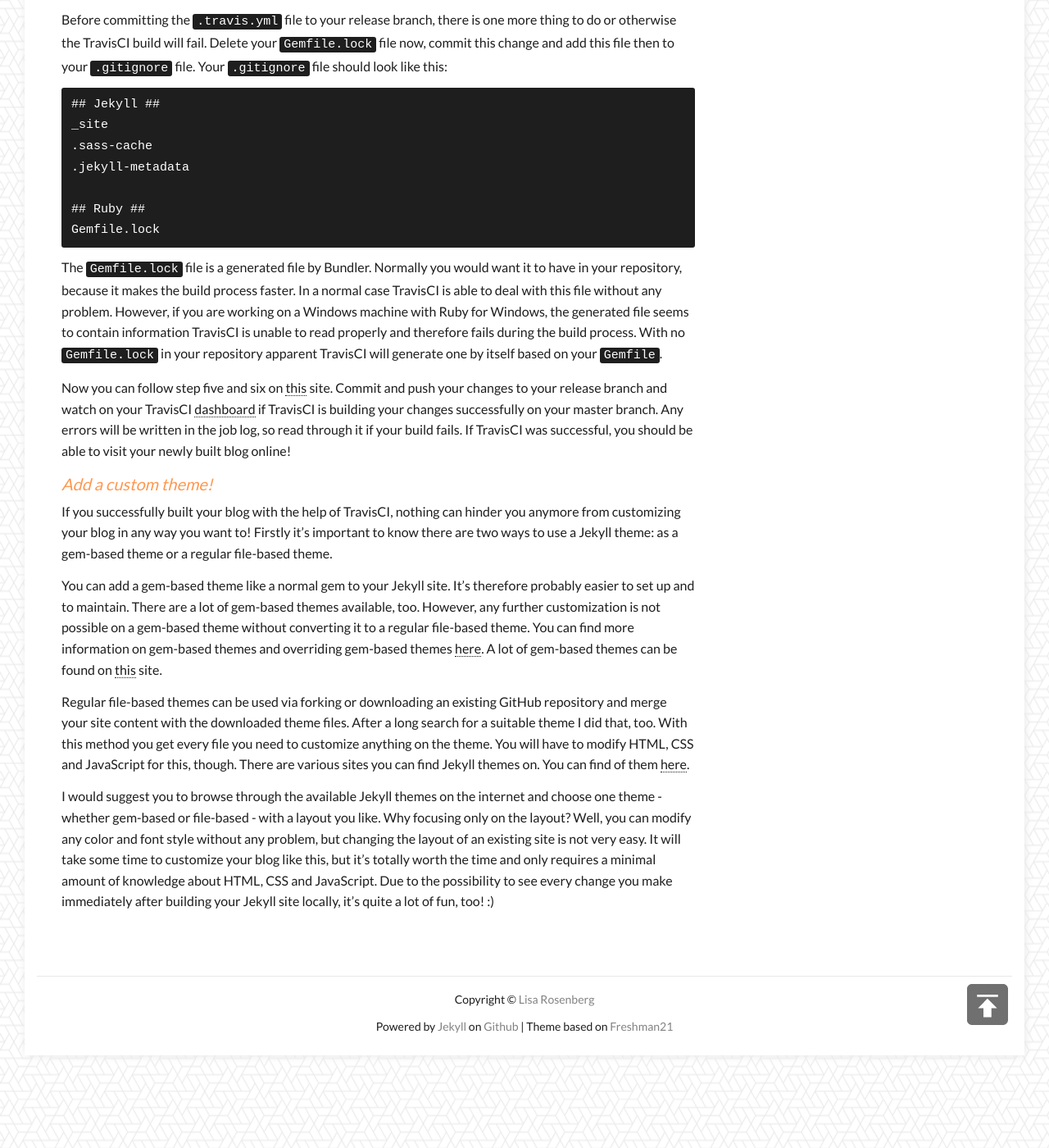
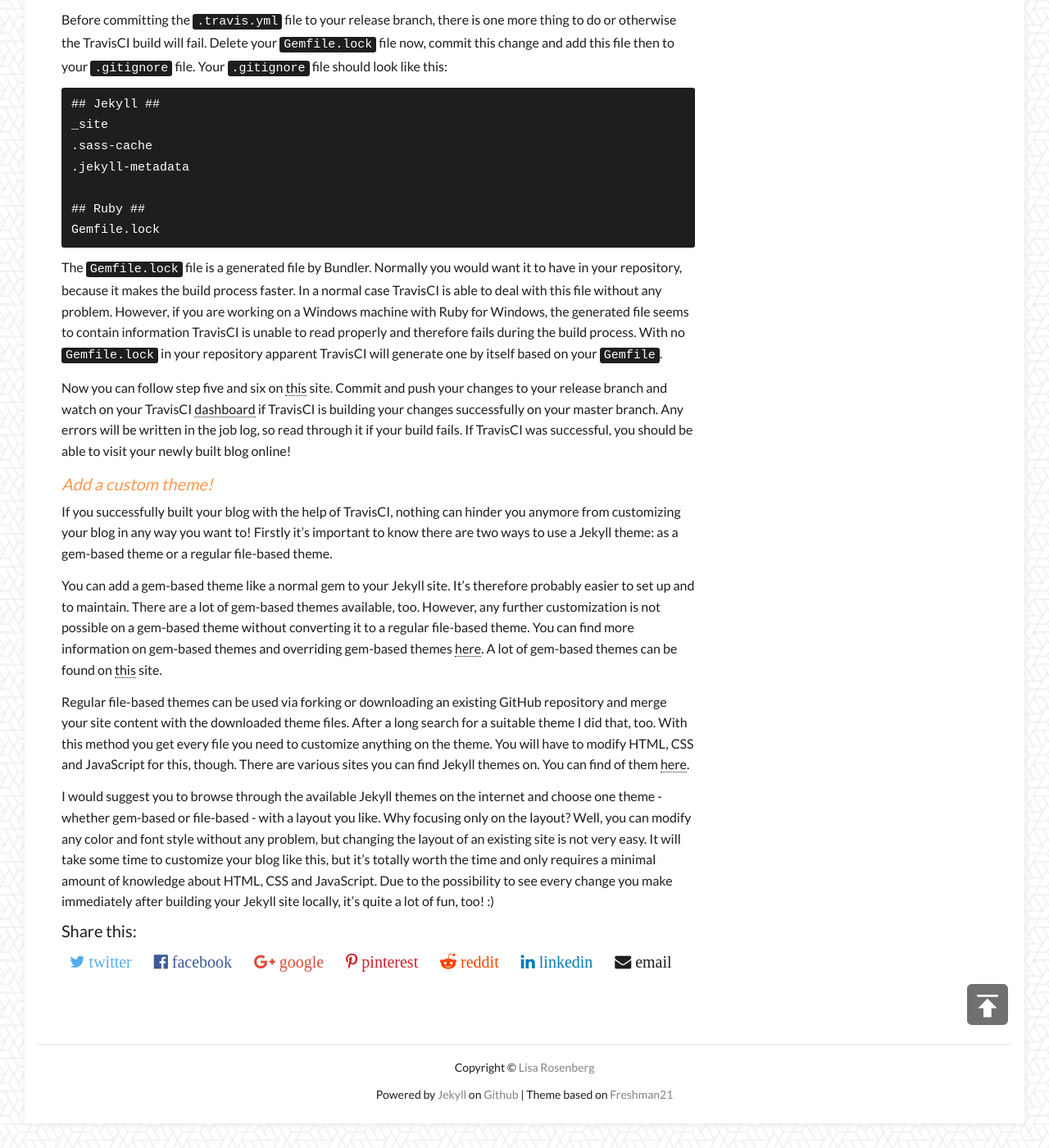
Before and after one commit to lisa-rosenberg/lisa-rosenberg.github.io, a Jekyll site: the page built from _posts/2018-10-23-setup-blog-with-jekyll-and-github-pages.md, in a window 1280 px wide and 1400 px high, scrolled down 8419 px. Shown: the whole window at 82% size. Built offline with Jekyll 4.4.1, drawn with Linux system fonts in a browser that asks for light colours; comment, search, counter and statistics services are not loaded; the table of contents is made by our own code.

Commit message:
Add share buttons

```diff
--- /dev/null
+++ b/_includes/share.html
@@ -0,0 +1,49 @@
+<div id="share-bar">
+
+    <h4>Share this:</h4>
+
+    <div class="share-buttons">
+
+        <a  href="https://twitter.com/intent/tweet?text={{ page.title }}&url={{ site.url }}{{ site.baseurl }}{{ page.url }}"
+            onclick="window.open(this.href, 'pop-up', 'left=20,top=20,width=500,height=500,toolbar=1,resizable=0'); return false;"
+            title="Share on Twitter" >
+            <i class="fa fa-twitter share-button"> twitter</i>
+        </a>
+
+        <a  href="https://www.facebook.com/sharer/sharer.php?u={{ site.url }}{{ site.baseurl }}{{ page.url }}"
+            onclick="window.open(this.href, 'pop-up', 'left=20,top=20,width=500,height=500,toolbar=1,resizable=0'); return false;"
+            title="Share on Facebook" >
+            <i class="fa fa-facebook-official share-button"> facebook</i>
+        </a>
+
+        <a  href="https://plus.google.com/share?url={{ site.url }}{{ site.baseurl }}{{ page.url }}"
+            onclick="window.open(this.href, 'pop-up', 'left=20,top=20,width=500,height=500,toolbar=1,resizable=0'); return false;"
+            title="Share on Google+" >
+            <i class="fa fa-google-plus share-button"> google</i>
+        </a>
+
+        <a  href="http://pinterest.com/pin/create/button/?url={{ site.url }}{{ site.baseurl }}{{ page.url }}"
+            onclick="window.open(this.href, 'pop-up', 'left=20,top=20,width=900,height=500,toolbar=1,resizable=0'); return false;"
+            title="Share on Pinterest" >
+            <i class="fa fa-pinterest-p share-button"> pinterest</i>
+        </a>
+
+        <a  href="http://www.reddit.com/submit?url={{ site.url }}{{ site.baseurl }}{{ page.url }}"
+            onclick="window.open(this.href, 'pop-up', 'left=20,top=20,width=900,height=500,toolbar=1,resizable=0'); return false;"
+            title="Share on Reddit" >
+            <i class="fa fa-reddit-alien share-button"> reddit</i>
+        </a>
+
+        <a  href="https://www.linkedin.com/shareArticle?mini=true&url={{ site.url }}{{ site.baseurl }}{{ page.url }}&title={{ page.title }}&summary={{ page.description }}&source={{ site.title }}"
+            onclick="window.open(this.href, 'pop-up', 'left=20,top=20,width=500,height=500,toolbar=1,resizable=0'); return false;"
+            title="Share on LinkedIn" >
+            <i class="fa fa-linkedin share-button"> linkedin</i>
+        </a>
+
+        <a  href="mailto:?subject={{ page.title }}&amp;body=Check out this site {{ site.url }}{{ site.baseurl }}{{ page.url }}"
+            title="Share via Email" >
+            <i class="fa fa-envelope share-button"> email</i>
+        </a>
+    </div>
+
+</div>
--- a/_layouts/post.html
+++ b/_layouts/post.html
@@ -38,6 +38,8 @@ layout: default
         {{ content | toc}}
     </article>
 
+    {% include share.html %}
+
 </div>
 
 {% include page_pagination.html%}
--- a/_sass/_layout.scss
+++ b/_sass/_layout.scss
@@ -306,6 +306,91 @@ q:after {
 }
 
 //#############################################################################
+//## Share Bar Settings
+//#############################################################################
+
+// Share bar
+#share-bar {
+  font-size: 20px;
+}
+
+// Title
+#share-bar h4 {
+  margin-bottom: 10px;
+  font-weight: 500;
+}
+
+// All buttons
+.share-buttons {
+}
+
+// Each button
+.share-button {
+  margin: 0px 3px 10px 0px;
+  padding: 5px 10px 5px 10px;
+}
+.share-button:hover {
+  opacity: 1;
+  color: $share-hover;
+}
+
+// Facebook button
+.fa-facebook-official {
+  color: $share-facebook;
+}
+.fa-facebook-official:hover {
+  background-color: $share-facebook;
+}
+
+// Twitter button
+.fa-twitter {
+  color: $share-twitter;
+}
+.fa-twitter:hover {
+  background-color: $share-twitter;
+}
+
+// Google-Plus button
+.fa-google-plus {
+  color: $share-googleplus;
+}
+.fa-google-plus:hover {
+  background-color: $share-googleplus;
+}
+
+// Pinterest button
+.fa-pinterest-p {
+  color: $share-pinterest;
+}
+.fa-pinterest-p:hover {
+  background-color: $share-pinterest;
+}
+
+// Reddit button
+.fa-reddit-alien {
+  color: $share-reddit;
+}
+.fa-reddit-alien:hover {
+  background-color: $share-reddit;
+}
+
+// LinkedIn button
+.fa-linkedin {
+  color: $share-linkedin;
+}
+.fa-linkedin:hover {
+  background-color: $share-linkedin;
+}
+
+// Email button
+.fa-envelope {
+  color: $share-email;
+}
+.fa-envelope:hover {
+  background-color: $share-email;
+}
+
+//#############################################################################
 //## Pagination Style Settings
 //#############################################################################
 
--- a/assets/css/main.scss
+++ b/assets/css/main.scss
@@ -13,6 +13,16 @@ $dark-gray:     darken($gray, 40%);
 $black:         #1e1e1e;
 $accent:        #fe9850;
 $dark-accent:   darken($accent, 25%);
+
+// Share Button Colors
+$share-twitter:       #55acee;
+$share-facebook:      #3b5998;
+$share-googleplus:    #dd4b39;
+$share-pinterest:     #cb2027;
+$share-reddit:        #ff4500;
+$share-linkedin:      #007bb5;
+$share-email:         $black;
+$share-hover:         $white;
 
 // Text
 $text-font-family:                    'Lato', 'Open Sans', Helvetica, Arial, sans-serif !important;
```
